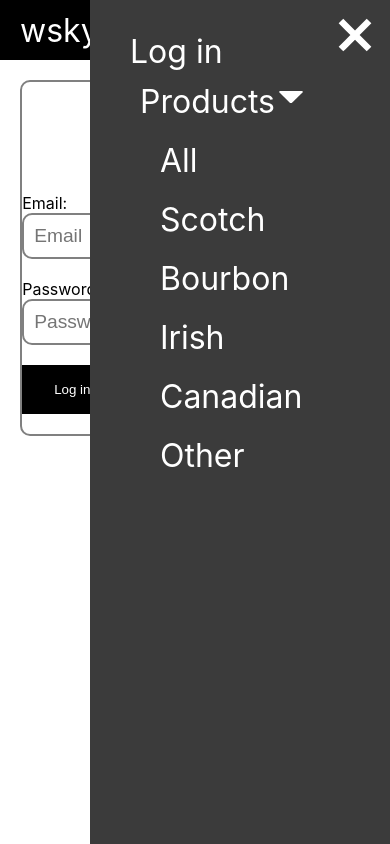
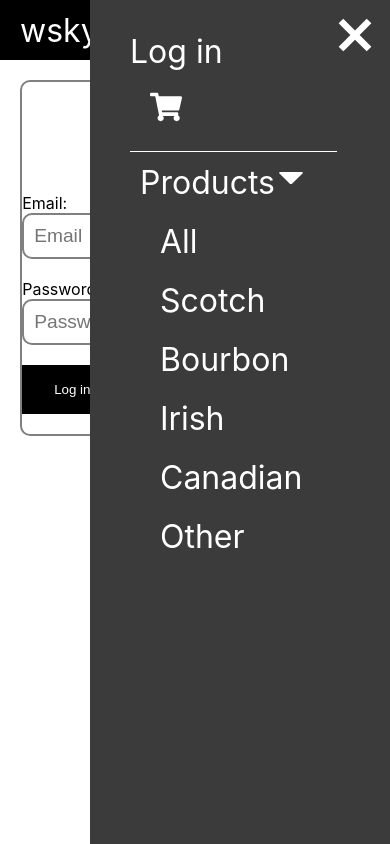
Before and after one commit to kevlpz/wsky, a React (Create React App) app: page /login in a window 390 px wide. Both pictures are taken after a click on the icon 345 px from the left and 30 px from the top of the page. Built offline with nearby package versions, Linux system fonts and the light colour scheme; no server answers; a web font is replaced by a local one.

Commit message:
adds shopping cart to mobile menu

```diff
--- a/src/components/Login.js
+++ b/src/components/Login.js
@@ -44,7 +44,7 @@ const Login = ({ history }) => {
                 <div className="input-container">
                     <label>Password:</label>
                     <input
-                        type="text"
+                        type="password"
                         name="password"
                         placeholder="Password"
                         value={creds.password}
--- a/src/components/Navbar.js
+++ b/src/components/Navbar.js
@@ -82,6 +82,13 @@ const Navbar = ({ user, setCookie }) => {
                                         Log in
                                     </Link>
                                 )}
+                                <li className="nav-item">
+                                    <Link to="/cart">
+                                        <li className="nav-item">
+                                            <FaShoppingCart />
+                                        </li>
+                                    </Link>
+                                </li>
                                 <li>
                                     Products<VscTriangleDown />
                                     <ul className="categories">
@@ -109,8 +116,8 @@ const Navbar = ({ user, setCookie }) => {
                             <GoX className="menu-close-button" onClick={() => toggleMenu()} />
                         </nav>
                     ) : (
-                            <VscMenu className="menu-button" onClick={() => toggleMenu()} />
-                        )
+                        <VscMenu className="menu-button" onClick={() => toggleMenu()} />
+                    )
                 }
             </nav>
         </>
--- a/src/components/Register.js
+++ b/src/components/Register.js
@@ -45,7 +45,7 @@ const Login = ({ history }) => {
                 <div className="input-container">
                     <label>Password:</label>
                     <input
-                        type="text"
+                        type="password"
                         name="password"
                         placeholder="Password"
                         value={creds.password}
--- a/src/styles/_navbar.scss
+++ b/src/styles/_navbar.scss
@@ -77,6 +77,10 @@
     }
 
     @media(min-width: 1000px) {
+        .mobile-cart {
+            display: none;
+        }
+
         .desktop-nav-items {
             display: flex;
             justify-content: space-between;
```
Also changed, not shown: 1 other file (tests, documents, lock files or other folders).
